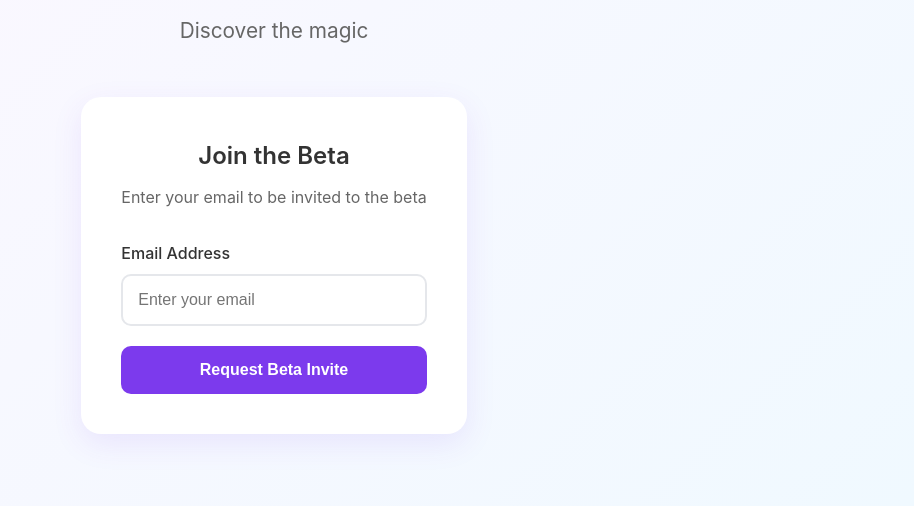
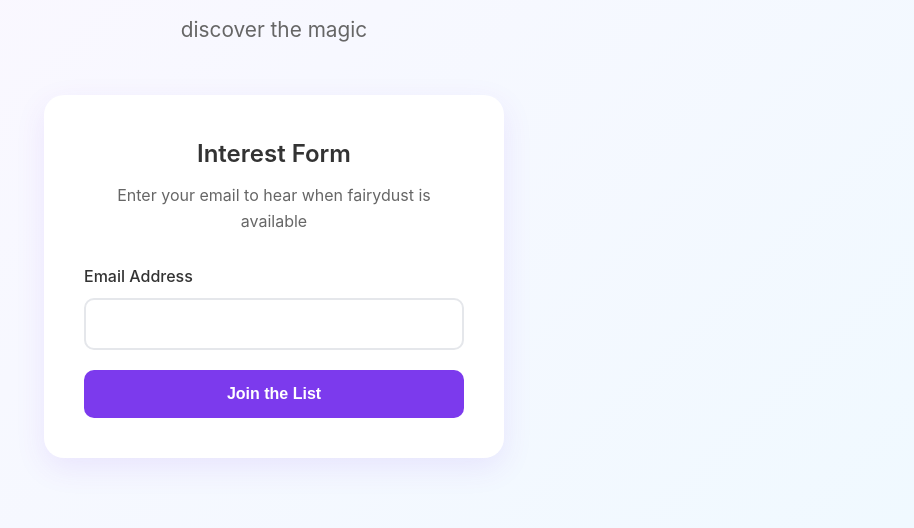
Before and after one commit to damon-williams/fairydust-web, a website: page public/index.html in a window 1280 px wide. Shown: the part 294-822 px from the top of the page, without its empty margins (366-1280 px from the left). Before the commit the page ends 800 px from the top, so only its background shows below. Drawn offline with Linux system fonts and the light colour scheme.

Commit message:
changed some verbiage on the homepage

```diff
--- a/public/index.html
+++ b/public/index.html
@@ -143,19 +143,19 @@
     <div class="container">
         <div class="logo">🧚‍♀️</div>
         <h1>fairydust</h1>
-        <p class="tagline">Discover the magic</p>
+        <p class="tagline">discover the magic</p>
 
         <div class="signup-form">
-            <h2 class="form-title">Join the Beta</h2>
-            <p class="form-description">Enter your email to be invited to the beta</p>
+            <h2 class="form-title">Interest Form</h2>
+            <p class="form-description">Enter your email to hear when fairydust is available</p>
 
             <form>
                 <div class="form-group">
                     <label for="email">Email Address</label>
-                    <input type="email" id="email" name="email" placeholder="Enter your email" required>
+                    <input type="email" id="email" name="email" required>
                 </div>
 
-                <button type="submit" class="signup-button">Request Beta Invite</button>
+                <button type="submit" class="signup-button">Join the List</button>
             </form>
         </div>
 
```
